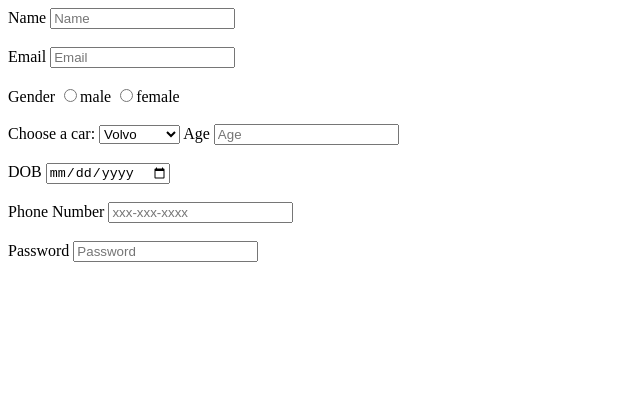
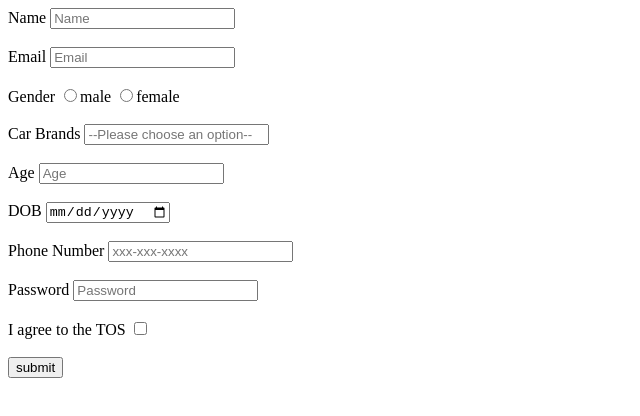
Before and after one commit to acciojob/signup-form-car-ranveersingh281120, a website: page main.html in a window 1280 px wide. Shown: the whole page, without its empty margins (0-640 px from the left). Drawn offline with Linux system fonts and the light colour scheme.

Commit message:
created a submission

```diff
--- a/main.html
+++ b/main.html
@@ -1,11 +1,8 @@
 <!DOCTYPE html>
-
 <html>
-
    <head>
       <link rel="stylesheet" href="styles.css">
    </head>
-
    <body>
       <!-- the entire body must be written by student -->
       <label for="name">Name</label>
@@ -14,36 +11,22 @@
       <input type="email" id="email" name="email" placeholder="Email" required><br><br>
       <label for="gender">Gender
       <input type="radio" id="gender_m" name="gender"  required>male
-	<input type="radio" id="gender_f" name="gender"  required>female<br><br>
-	</label>
-	<label for="cars">Choose a car:</label>
-   <select id="cars" name="cars">
-  <option value="volvo">Volvo</option>
-  <option value="saab">Saab</option>
-  <option value="mercedes">Mercedes</option>
-  <option value="audi">Audi</option>
-   </select>
+      <input type="radio" id="gender_f" name="gender"  required>female
+      </label><br><br>
+      <label for="cars">Car Brands</label>
+      <input  type="select" id="cars" name="cars" placeholder="--Please choose an option--"  required >  <br><br>
       <label for="age">Age</label>
       <input type="Number" id="age" name="name" placeholder="Age" required><br><br>
       <label for="dob">DOB</label>
       <input type="date" id="dob" name="dob" required><br><br>
-	<label for="dob">Phone Number	</label>
+      <label for="tel">Phone Number</label>
       <input type="tel" id="tel"  name="dob" placeholder="xxx-xxx-xxxx" ><br><br>
       <label for="password">Password</label>
-  <input type="password" id="password"  name="password" placeholder="Password" ><br><br>
+      <input type="password" id="password"  name="password" placeholder="Password" required ><br><br>
+      <label for="tos">I agree to the TOS</label>
+      <input type="checkbox" id="tos"  name="tos" required  ><br><br>
 
-
-
-
-
-
-
-
-
-
-    <script type="text/javascript" src="./script.js">
-</script>
-
+	  <button>submit</button>
+      <script type="text/javascript" src="./script.js"></script>
    </body>
-
 </html>
```
Lines whose indentation alone changed are shown as unchanged.
